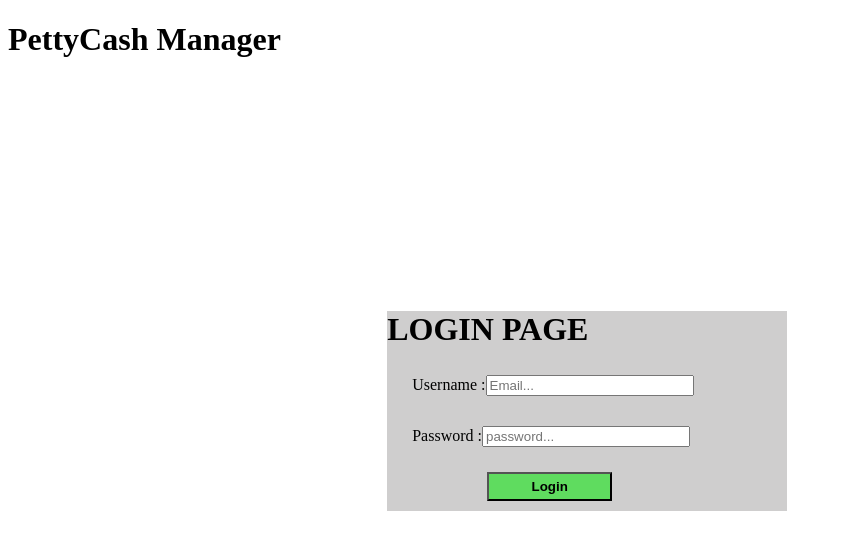
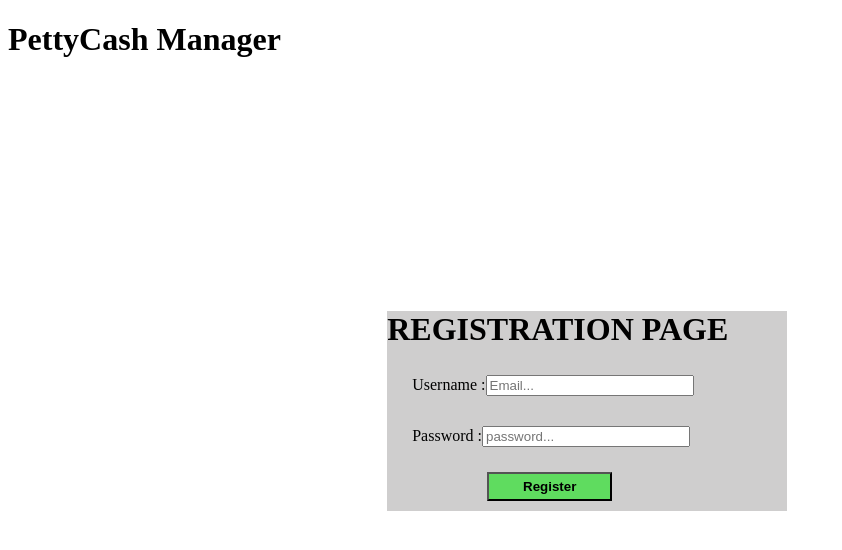
Before and after one commit to Nivash23/frontendforpasswordResettask, a React (Vite) app: page / in a window 1280 px wide. Shown: the top 550 px of the page, without its empty margins (0-842 px from the left). Built offline with nearby package versions, Linux system fonts and the light colour scheme.

Commit message:
updating..

```diff
--- a/src/App.jsx
+++ b/src/App.jsx
@@ -4,7 +4,7 @@ import LoginFrom from "./pageHandler/Login";
 
 const MessageContext = createContext();
 function userReg() {
-  const [isRegistered, setIsRegistered] = useState(true);
+  const [isRegistered, setIsRegistered] = useState(false);
 
   return (
     <div>
```
